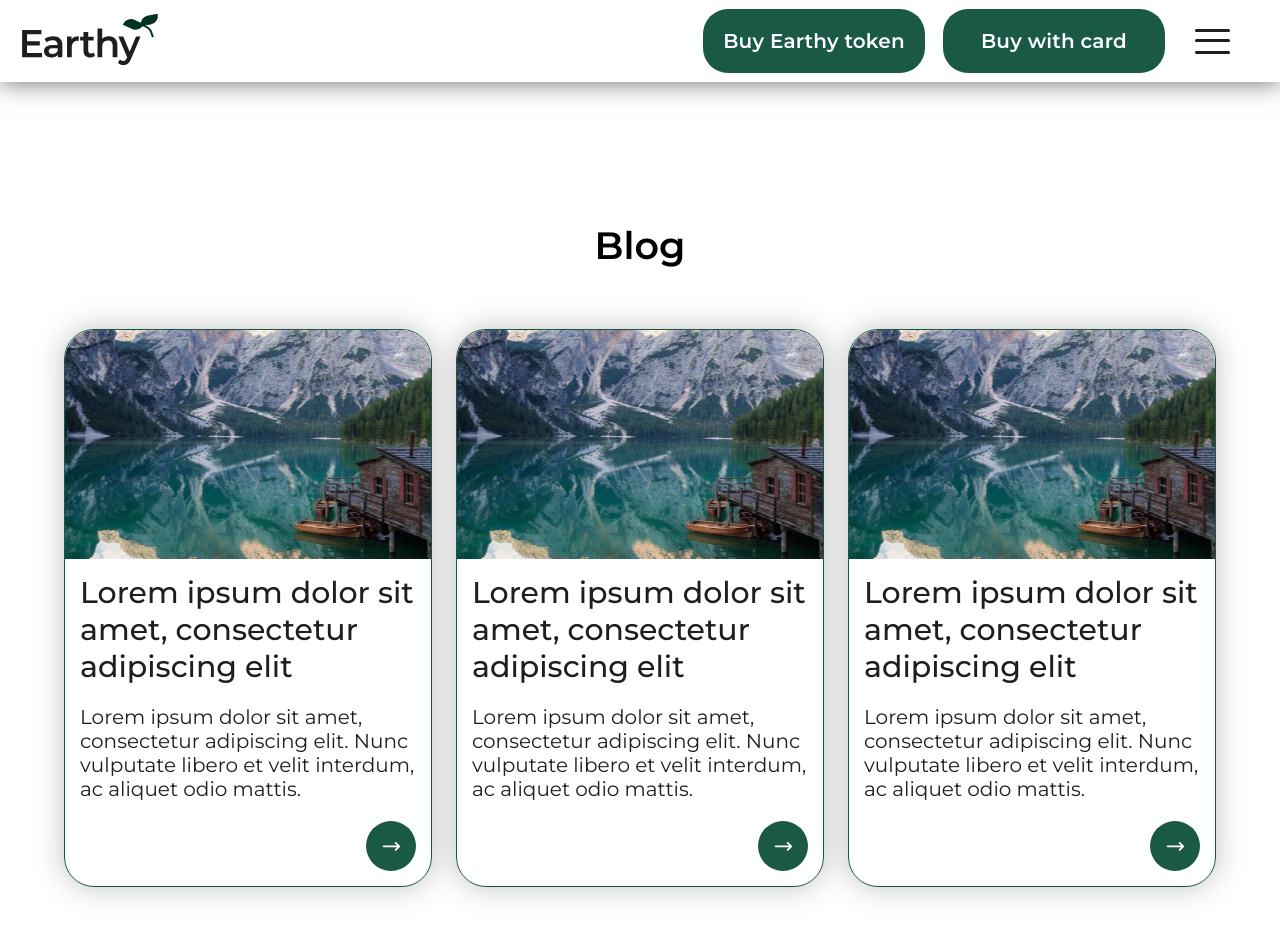
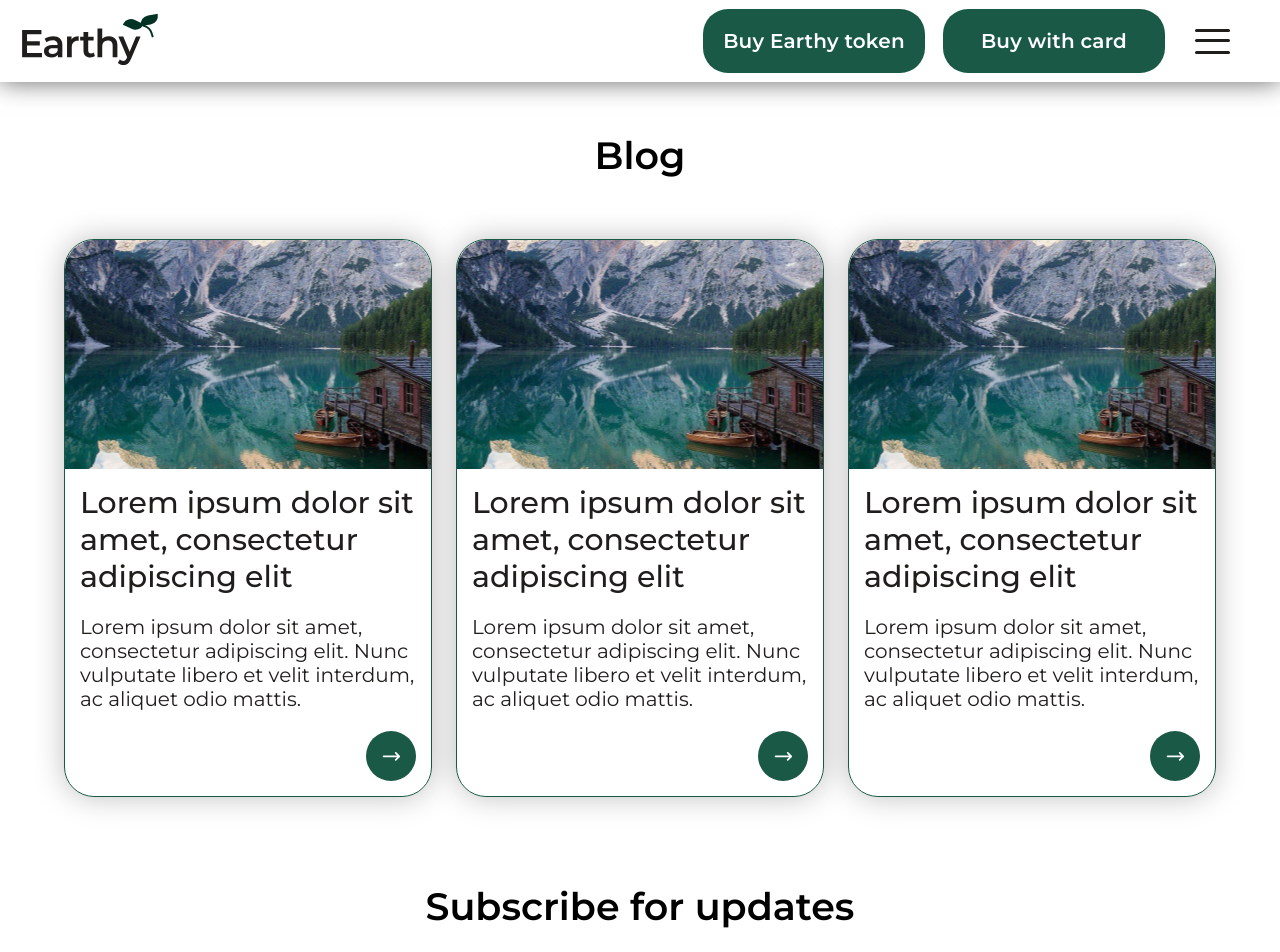
Before and after one commit to DMCprogs/earthry, a Next.js app: page /blog in a window 1280 px wide. Shown: the top 952 px of the page. Built offline with nearby package versions, Linux system fonts and the light colour scheme.

Commit message:
fix margin's blog page

```diff
--- a/src/app/blog/page.tsx
+++ b/src/app/blog/page.tsx
@@ -1,6 +1,6 @@
 "use client";
 
-import { FC,useState } from "react";
+import { FC, useState } from "react";
 import Link from "next/link";
 import { DivDefaultContainerSC } from "../styles.page";
 import image from "../images/ItemBlogExample.png";
@@ -9,10 +9,10 @@ import { useRouter } from 'next/navigation';
 import {
   DivContentSC,
   DivBlogContainerSC,
+  DivBlogH1SC
 } from "./styles.blog";
 import teamLogo from "../images/Team.jpg";
 import BlogCard from "../components/blog/BlogCard";
-import { DivH1SC } from "../about/styles.about";
 import ButtonWrapper from "../components/custom_button";
 
 const Blog: FC = () => {
@@ -26,10 +26,18 @@ const Blog: FC = () => {
 
 
   return (
-    <DivDefaultContainerSC style={{ marginTop: "140px" }}>
+    <DivDefaultContainerSC style={{ alignSelf: "start" }}>
       <DivBlogContainerSC>
 
-        <DivH1SC style={{margin: '0px'}}>Blog</DivH1SC>
+        <DivBlogH1SC
+          $media1={"50px 0 10px 0"}
+          $media2={"100px 0 6px 0"}
+          $media3={"100px 0 4px 0"}
+          $media4={"70px 0 0 0"}
+          $media5={"50px 0 0 0"}
+
+        >Blog
+        </DivBlogH1SC>
         <DivContentSC>
           <BlogCard
             title={"Lorem ipsum dolor sit amet, consectetur adipiscing elit"}
@@ -48,7 +56,14 @@ const Blog: FC = () => {
           />
 
         </DivContentSC>
-        <DivH1SC>Subscribe for updates</DivH1SC>
+        <DivBlogH1SC
+          $media1={"36px 0 0 0"}
+          $media2="30px 0 0 0"
+          $media4="60px 0 0 0"
+          $media5="10px 0 0 0"
+
+        >Subscribe for updates
+        </DivBlogH1SC>
         {/* <Link style={styles} href={'/'}> */}
         <ButtonWrapper
 
--- a/src/app/blog/styles.blog.ts
+++ b/src/app/blog/styles.blog.ts
@@ -1,15 +1,20 @@
 "use client";
 import { StaticImageData } from "next/image";
 import { styled } from "styled-components";
-type Props = {
-  $images: StaticImageData;
-}
+
 export const DivBlogContainerSC = styled.div`
   display: grid;
   justify-content: center;
-  justify-self:center;
-  grid-row-gap: 60px;
+  justify-self: center;
+  grid-row-gap: 50px;
   justify-items: center;
+
+  @media (max-width: 768px) {
+    grid-row-gap: 40px;
+  }
+  @media (max-width: 480px) {
+    grid-row-gap: 30px;
+  }
 `;
 
 export const DivContentSC = styled.div`
@@ -25,8 +30,45 @@ export const DivContentSC = styled.div`
 
   @media (max-width: 1000px) {
     grid-template-columns: repeat(2, 1fr);
+    grid-gap: 20px;
   }
   @media (max-width: 768px) {
     grid-template-columns: repeat(1, 1fr);
+    grid-row-gap: 40px;
   }
 `;
+
+type Props = {
+  $media1?: any;
+  $media2?: any;
+  $media3?: any;
+  $media4?: any;
+  $media5?: any;
+};
+export const DivBlogH1SC = styled.div<Props>`
+  width: 100%;
+  display: grid;
+  height: max-content;
+  color: #000;
+  text-align: center;
+  font-family: Montserrat;
+  font-size: clamp(38px, 2.5vw, 48px);
+  font-style: normal;
+  font-weight: 600;
+  line-height: normal;
+  transition: 0.3s;
+  margin: ${({ $media1 }) => ($media1 ? $media1 : null)};
+
+  @media (max-width: 1000px) {
+    margin: ${({ $media2 }) => ($media2 ? $media2 : null)};
+  }
+  @media (max-width: 768px) {
+    margin: ${({ $media3 }) => ($media3 ? $media3 : null)};
+  }
+  @media (max-width: 480px) {
+    margin: ${({ $media4 }) => ($media4 ? $media4 : null)};
+  }
+  @media (max-width: 360px) {
+    margin: ${({ $media5 }) => ($media5 ? $media5 : null)};
+  }
+`;
```
Also changed, not shown: 1 other file (tests, documents, lock files or other folders). Lines whose indentation alone changed are shown as unchanged.
